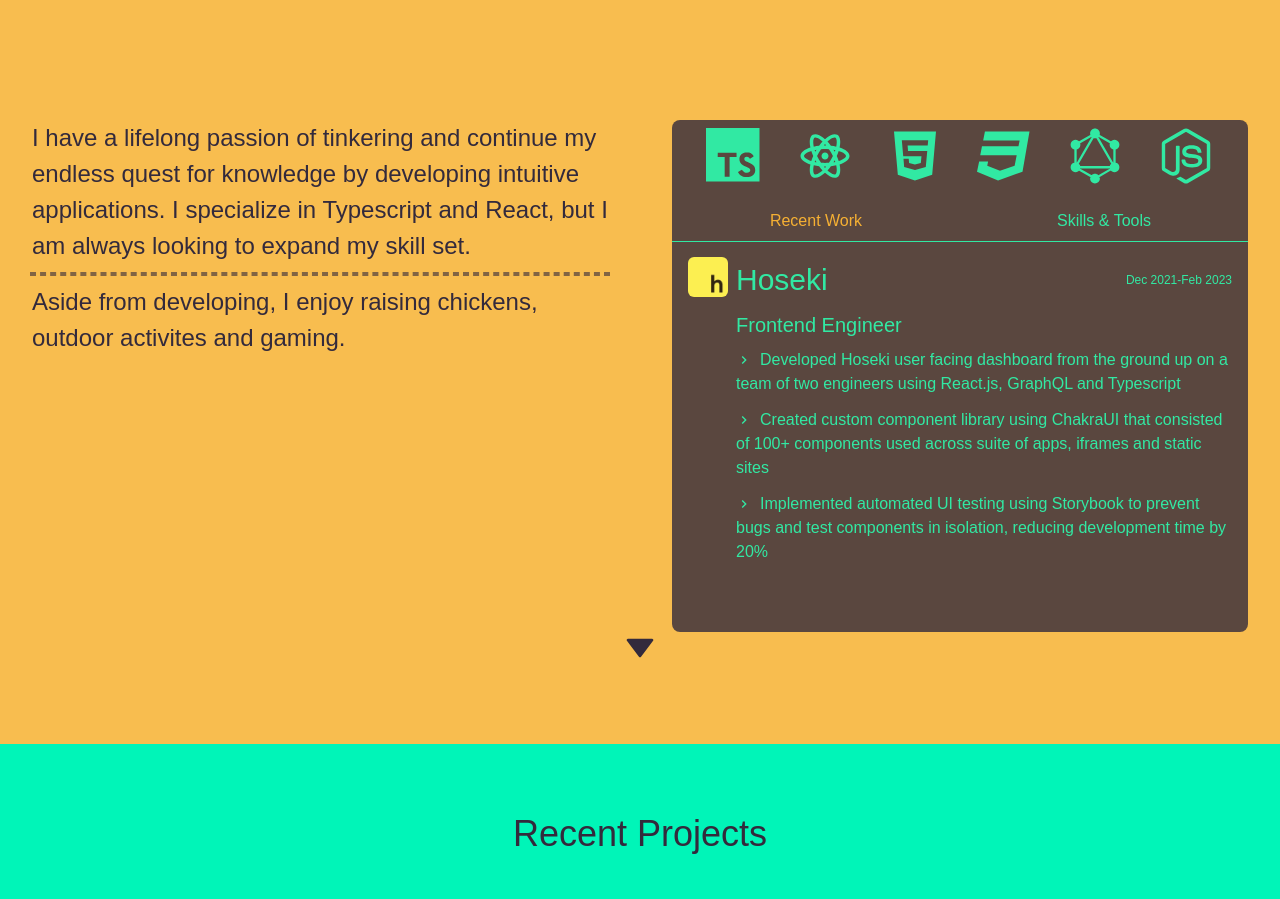
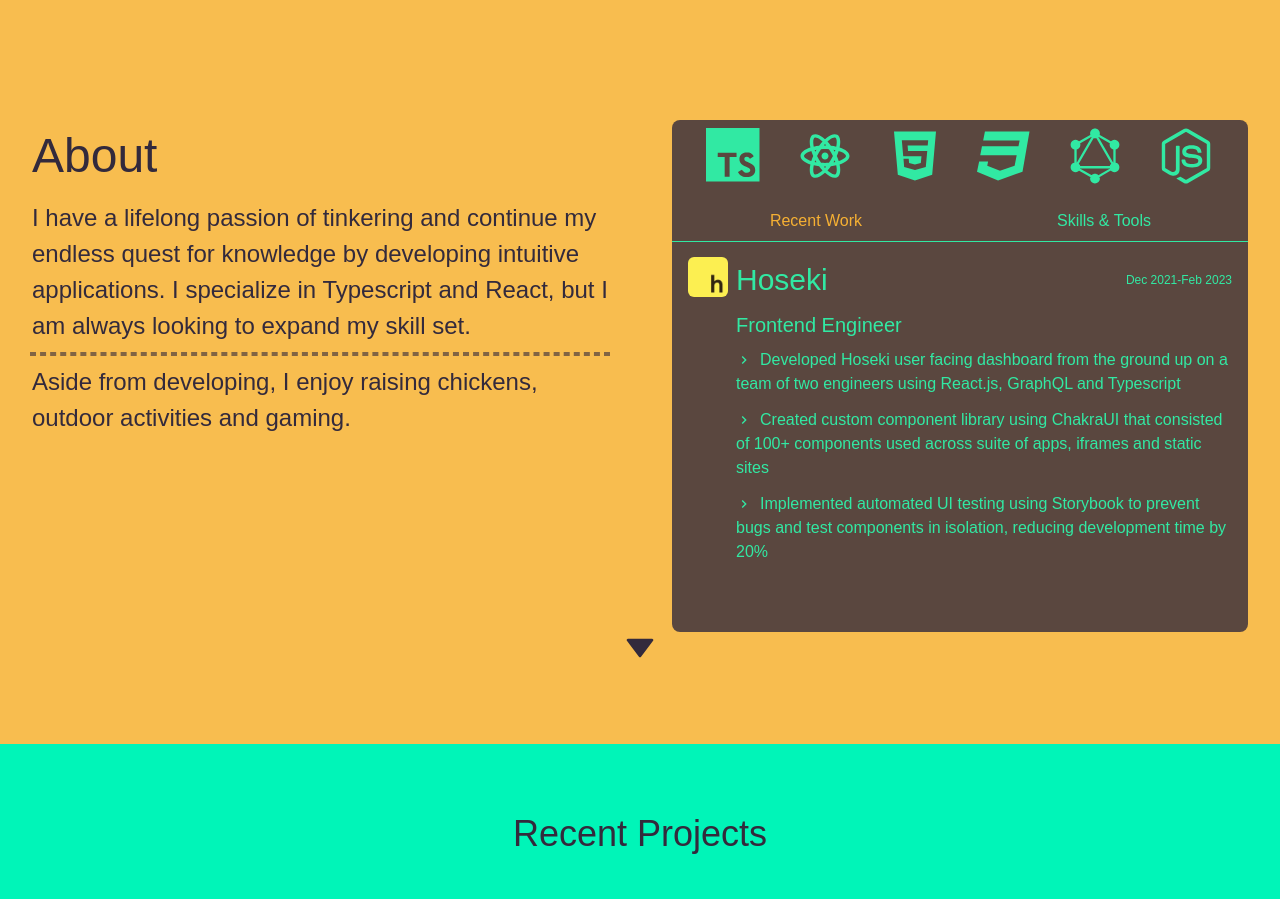
Before and after one commit to mmiondev/portfolio-site, a Next.js app: page / in a window 1280 px wide. Shown: the part 880-1779 px from the top of the page. Built offline with nearby package versions, Linux system fonts and the light colour scheme; a web font is replaced by a local one.

Commit message:
update about section

```diff
--- a/src/components/about-me-copy.tsx
+++ b/src/components/about-me-copy.tsx
@@ -1,14 +1,20 @@
-import { VStack, Divider, Text } from "@chakra-ui/react";
+import { VStack, Divider, Text, StackProps } from "@chakra-ui/react";
 import React from "react";
 
-export const AboutMeCopy = () => {
+export const AboutMeCopy = (props: StackProps) => {
   return (
     <VStack
       color="primary.600"
-      boxSize={{ base: "100%", lg: "50%" }}
       fontSize={{ base: "xl", sm: "2xl" }}
       textAlign={{ base: "center", md: "start" }}
+      {...props}
     >
+      <Text
+        alignSelf={{ base: "center", md: "start" }}
+        fontSize={{ base: "3xl", sm: "5xl" }}
+      >
+        About
+      </Text>
       <Text>
         I have a lifelong passion of tinkering and continue my endless quest for
         knowledge by developing intuitive applications. I specialize in
@@ -20,7 +26,7 @@ export const AboutMeCopy = () => {
         borderColor="primary.600"
       />
       <Text>
-        Aside from developing, I enjoy raising chickens, outdoor activites and
+        Aside from developing, I enjoy raising chickens, outdoor activities and
         gaming.
       </Text>
     </VStack>
--- a/src/components/reusable/card.tsx
+++ b/src/components/reusable/card.tsx
@@ -1,14 +1,14 @@
 import { Flex, FlexProps } from "@chakra-ui/react";
 import React from "react";
 
-type CardProps = {
+export type CardProps = {
   children: React.ReactNode;
 } & Omit<FlexProps, "children">;
 
 export const Card = ({ children, ...props }: CardProps) => {
   return (
     <Flex
-      w={{ base: "100%", lg: "50%" }}
+      w={{ base: "100%", xl: "50%" }}
       h="lg"
       direction="column"
       bgColor="primary.600"
--- a/src/components/sections/about-me-section.tsx
+++ b/src/components/sections/about-me-section.tsx
@@ -21,13 +21,13 @@ export const AboutMeSection = (props: FlexProps) => {
       {...props}
     >
       <Stack
-        direction={{ base: "column", lg: "row" }}
+        direction={{ base: "column", xl: "row" }}
         spacing="16"
         pt="15%"
         px={{ base: "2", md: "8" }}
         h="100%"
       >
-        <AboutMeCopy />
+        <AboutMeCopy boxSize={{ base: "100%", xl: "50%" }} />
         <AboutMeCard />
       </Stack>
       <ScrollButton
```
